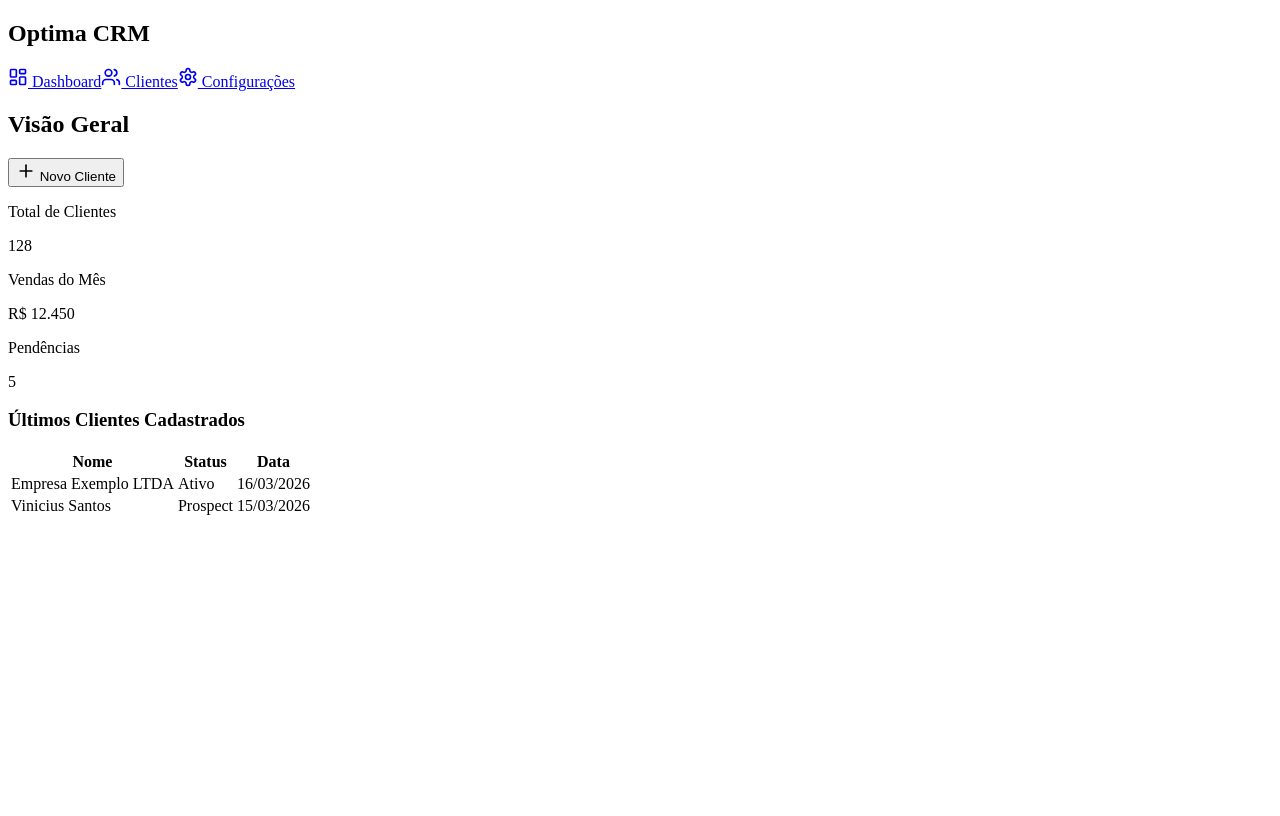
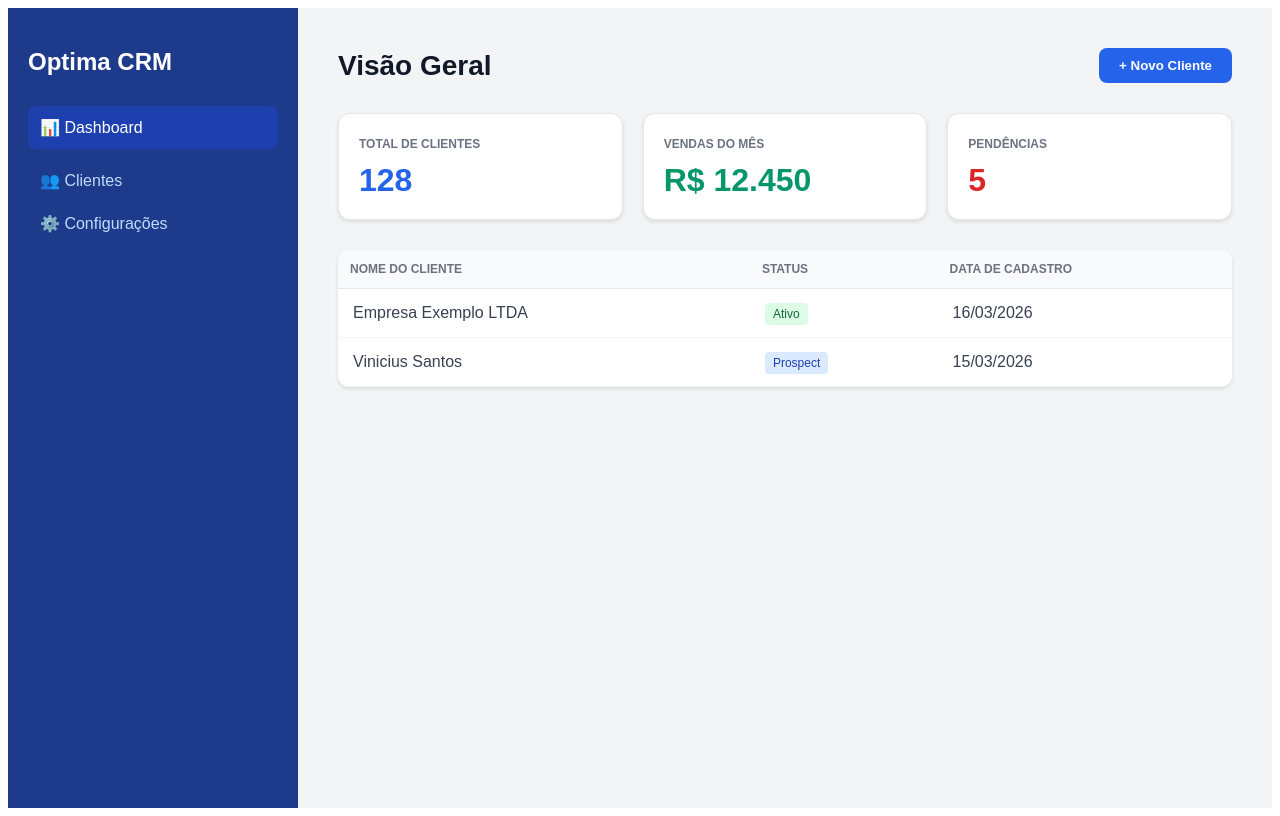
Before and after one commit to optimacrmapp-maker/Optima-CRM-APP, a React (Vite) app: page /#/ in a window 1280 px wide. Built offline with nearby package versions, Linux system fonts and the light colour scheme.

Commit message:
Update Dashboard.tsx

```diff
--- a/src/pages/Dashboard.tsx
+++ b/src/pages/Dashboard.tsx
@@ -1,79 +1,75 @@
-import React, { useState, useEffect } from 'react';
-import { supabase } from '../lib/supabase';
-import { LayoutDashboard, Users, Settings, LogOut, Plus } from 'lucide-react';
+import React from 'react';
 
 export default function Dashboard() {
-  const [loading, setLoading] = useState(true);
-  const [data, setData] = useState([]);
+  // Estilos em variáveis para garantir o visual sem depender de arquivos externos
+  const styles = {
+    container: { display: 'flex', minHeight: '100vh', backgroundColor: '#f3f4f6', fontFamily: 'sans-serif' },
+    sidebar: { width: '250px', backgroundColor: '#1e3a8a', color: 'white', padding: '20px' },
+    main: { flex: 1, padding: '40px' },
+    header: { display: 'flex', justifyContent: 'space-between', alignItems: 'center', marginBottom: '30px' },
+    cardGrid: { display: 'grid', gridTemplateColumns: 'repeat(auto-fit, minmax(200px, 1fr))', gap: '20px', marginBottom: '30px' },
+    card: { backgroundColor: 'white', padding: '20px', borderRadius: '12px', boxShadow: '0 2px 4px rgba(0,0,0,0.1)', border: '1px solid #e5e7eb' },
+    table: { width: '100%', backgroundColor: 'white', borderRadius: '12px', overflow: 'hidden', borderCollapse: 'collapse' as const },
+    th: { backgroundColor: '#f9fafb', padding: '12px', textAlign: 'left' as const, fontSize: '12px', color: '#6b7280', textTransform: 'uppercase' as const, borderBottom: '1px solid #e5e7eb' },
+    td: { padding: '15px', borderBottom: '1px solid #f3f4f6', color: '#374151' },
+    button: { backgroundColor: '#2563eb', color: 'white', border: 'none', padding: '10px 20px', borderRadius: '8px', cursor: 'pointer', fontWeight: 'bold' as const }
+  };
 
   return (
-    <div className="flex min-h-screen bg-gray-100">
-      {/* Sidebar Lateral */}
-      <aside className="w-64 bg-blue-900 text-white hidden md:block">
-        <div className="p-6">
-          <h1 className="text-2xl font-bold">Optima CRM</h1>
-        </div>
-        <nav className="mt-6">
-          <a href="#" className="flex items-center px-6 py-3 bg-blue-800 text-white">
-            <LayoutDashboard className="mr-3" size={20} /> Dashboard
-          </a>
-          <a href="#" className="flex items-center px-6 py-3 text-blue-200 hover:bg-blue-800 hover:text-white">
-            <Users className="mr-3" size={20} /> Clientes
-          </a>
-          <a href="#" className="flex items-center px-6 py-3 text-blue-200 hover:bg-blue-800 hover:text-white">
-            <Settings className="mr-3" size={20} /> Configurações
-          </a>
+    <div style={styles.container}>
+      {/* Sidebar */}
+      <aside style={styles.sidebar}>
+        <h1 style={{ fontSize: '24px', fontWeight: 'bold', marginBottom: '30px' }}>Optima CRM</h1>
+        <nav>
+          <div style={{ padding: '12px', backgroundColor: '#1e40af', borderRadius: '8px', marginBottom: '10px', cursor: 'pointer' }}>📊 Dashboard</div>
+          <div style={{ padding: '12px', color: '#bfdbfe', cursor: 'pointer' }}>👥 Clientes</div>
+          <div style={{ padding: '12px', color: '#bfdbfe', cursor: 'pointer' }}>⚙️ Configurações</div>
         </nav>
       </aside>
 
-      {/* Conteúdo Principal */}
-      <main className="flex-1 p-8">
-        <header className="flex justify-between items-center mb-8">
-          <h2 className="text-3xl font-semibold text-gray-800">Visão Geral</h2>
-          <button className="bg-blue-600 text-white px-4 py-2 rounded-lg flex items-center hover:bg-blue-700 transition">
-            <Plus className="mr-2" size={20} /> Novo Cliente
-          </button>
+      {/* Conteúdo */}
+      <main style={styles.main}>
+        <header style={styles.header}>
+          <h2 style={{ fontSize: '28px', color: '#111827', margin: 0 }}>Visão Geral</h2>
+          <button style={styles.button}>+ Novo Cliente</button>
         </header>
 
-        {/* Cards de Indicadores */}
-        <div className="grid grid-cols-1 md:grid-cols-3 gap-6 mb-8">
-          <div className="bg-white p-6 rounded-xl shadow-sm border border-gray-200">
-            <p className="text-gray-500 text-sm uppercase font-bold">Total de Clientes</p>
-            <p className="text-3xl font-bold text-blue-600">128</p>
+        {/* Indicadores */}
+        <div style={styles.cardGrid}>
+          <div style={styles.card}>
+            <span style={{ fontSize: '12px', color: '#6b7280', fontWeight: 'bold' }}>TOTAL DE CLIENTES</span>
+            <div style={{ fontSize: '32px', fontWeight: 'bold', color: '#2563eb', marginTop: '10px' }}>128</div>
           </div>
-          <div className="bg-white p-6 rounded-xl shadow-sm border border-gray-200">
-            <p className="text-gray-500 text-sm uppercase font-bold">Vendas do Mês</p>
-            <p className="text-3xl font-bold text-green-600">R$ 12.450</p>
+          <div style={styles.card}>
+            <span style={{ fontSize: '12px', color: '#6b7280', fontWeight: 'bold' }}>VENDAS DO MÊS</span>
+            <div style={{ fontSize: '32px', fontWeight: 'bold', color: '#059669', marginTop: '10px' }}>R$ 12.450</div>
           </div>
-          <div className="bg-white p-6 rounded-xl shadow-sm border border-gray-200">
-            <p className="text-gray-500 text-sm uppercase font-bold">Pendências</p>
-            <p className="text-3xl font-bold text-red-600">5</p>
+          <div style={styles.card}>
+            <span style={{ fontSize: '12px', color: '#6b7280', fontWeight: 'bold' }}>PENDÊNCIAS</span>
+            <div style={{ fontSize: '32px', fontWeight: 'bold', color: '#dc2626', marginTop: '10px' }}>5</div>
           </div>
         </div>
 
-        {/* Tabela de Exemplo */}
-        <div className="bg-white rounded-xl shadow-sm border border-gray-200 overflow-hidden">
-          <div className="p-6 border-b border-gray-200">
-            <h3 className="font-bold text-gray-700">Últimos Clientes Cadastrados</h3>
-          </div>
-          <table className="w-full text-left border-collapse">
-            <thead className="bg-gray-50 text-gray-600 uppercase text-xs">
+        {/* Tabela */}
+        <div style={{ backgroundColor: 'white', borderRadius: '12px', boxShadow: '0 2px 4px rgba(0,0,0,0.1)' }}>
+          <table style={styles.table}>
+            <thead>
               <tr>
-                <th className="p-4">Nome</th>
-                <th className="p-4">Status</th>
-                <th className="p-4">Data</th>
+                <th style={styles.th}>Nome do Cliente</th>
+                <th style={styles.th}>Status</th>
+                <th style={styles.th}>Data de Cadastro</th>
               </tr>
             </thead>
-            <tbody className="text-gray-700">
-              <tr className="border-t border-gray-100 hover:bg-gray-50">
-                <td className="p-4 font-medium">Empresa Exemplo LTDA</td>
-                <td className="p-4"><span className="bg-green-100 text-green-700 px-2 py-1 rounded text-xs">Ativo</span></td>
-                <td className="p-4">16/03/2026</td>
+            <tbody>
+              <tr>
+                <td style={styles.td}>Empresa Exemplo LTDA</td>
+                <td style={styles.td}><span style={{ backgroundColor: '#dcfce7', color: '#166534', padding: '4px 8px', borderRadius: '4px', fontSize: '12px' }}>Ativo</span></td>
+                <td style={styles.td}>16/03/2026</td>
               </tr>
-              <tr className="border-t border-gray-100 hover:bg-gray-50">
-                <td className="p-4 font-medium">Vinicius Santos</td>
-                <td className="p-4"><span className="bg-blue-100 text-blue-700 px-2 py-1 rounded text-xs">Prospect</span></td>
-                <td className="p-4">15/03/2026</td>
+              <tr>
+                <td style={styles.td}>Vinicius Santos</td>
+                <td style={styles.td}><span style={{ backgroundColor: '#dbeafe', color: '#1e40af', padding: '4px 8px', borderRadius: '4px', fontSize: '12px' }}>Prospect</span></td>
+                <td style={styles.td}>15/03/2026</td>
               </tr>
             </tbody>
           </table>
```
